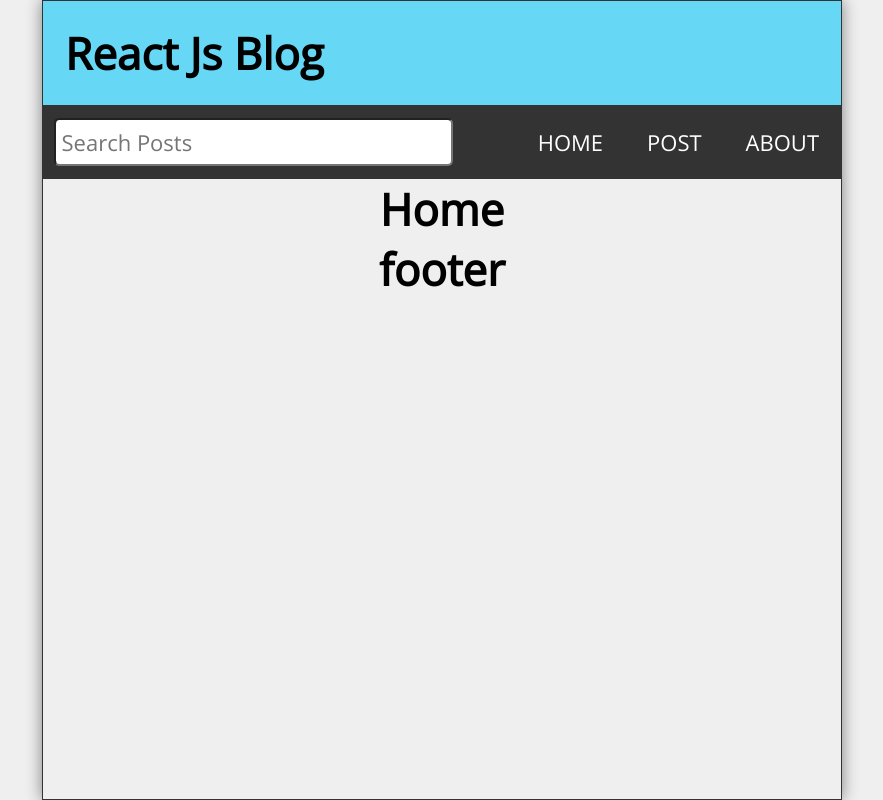
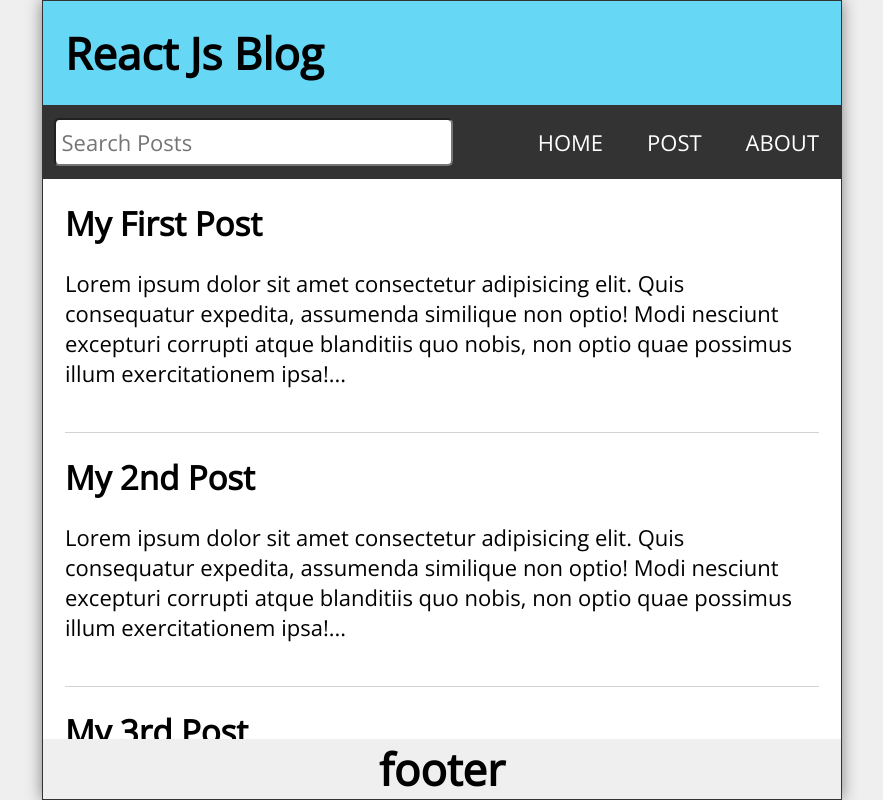
Before and after one commit to pop-dev5016/react-router, a React (Create React App) app: page / in a window 1280 px wide. Shown: the whole page, without its empty margins (198-1081 px from the left). Built offline with nearby package versions, Linux system fonts and the light colour scheme.

Commit message:
home,feed,post component

```diff
--- a/src/App.js
+++ b/src/App.js
@@ -46,7 +46,7 @@ function App() {
       <Switch>
 
           <Route exact  path="/">
-            <Home/>
+            <Home posts={posts}/>
           </Route>
 
           <Route exact path="/post">
--- /dev/null
+++ b/src/Feed.js
@@ -0,0 +1,12 @@
+import React from 'react'
+import Post from './Post'
+
+const Feed = ({posts}) => {
+  return (
+    <>
+    {posts.map(post =>(<Post key={post.id} post={post}></Post>))}
+    </>
+  )
+}
+
+export default Feed
--- a/src/Home.js
+++ b/src/Home.js
@@ -1,9 +1,12 @@
 import React from 'react'
+import Feed from './Feed'
 
-const Home = () => {
+const Home = ({posts}) => {
   return (
-    <main>
-        <h1> Home </h1>
+    <main class="Home">
+        {posts.length?(
+          <Feed posts={posts}/>
+        ):(<p style={{marginTop:"2rem"}}>No post to display</p>)}
     </main>
 
   )
--- /dev/null
+++ b/src/Post.js
@@ -0,0 +1,18 @@
+import React from 'react'
+import { Link } from "react-router-dom"
+
+const Post = ({post}) => {
+  return (
+    <article className='post'>
+        <Link to={`/post/${post.id}`}>
+            <h2>{post.title}</h2>
+            <p className='postDate'>{post.Datetime}</p>
+            </Link>
+            <p className='postBody'>{
+                (post.body).length <= 25 ? post.body:`${(post.body).slice(0.25)}...`
+            }</p>
+    </article >
+  )
+}
+
+export default Post
```
